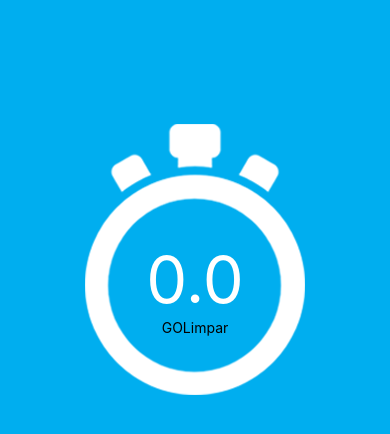
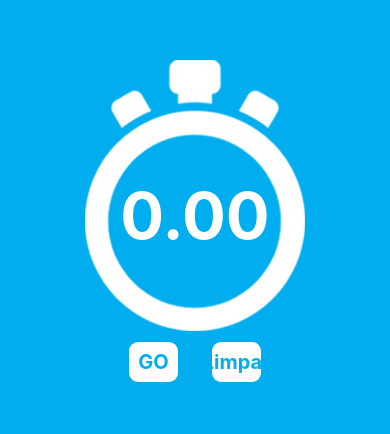
Before and after one commit to SamuelJacome/cronometro, a React Native app: screen / in a window 390 px wide. Shown: the part 194-628 px from the top of the page. Built offline with nearby package versions, Linux system fonts and the light colour scheme.

Commit message:
style base ok

```diff
--- a/App.js
+++ b/App.js
@@ -11,6 +11,13 @@ import {
 // import { Container } from './styles';
 
 export default class cronometro extends Component {
+
+  constructor(props){
+    super(props);
+    this.state = {
+      numero: 0
+    }
+  }
   render() {
     return (
     <View style = {styles.container}>
@@ -19,7 +26,7 @@ export default class cronometro extends Component {
        style = {styles.cronometro}
        />
 
-       <Text style={styles.timer}>0.0</Text>
+       <Text style={styles.timer}>{this.state.numero.toFixed(2)}</Text>
 
 
       <View style = {styles.btnArea}>
@@ -51,13 +58,29 @@ const styles = StyleSheet.create({
     marginTop: -160,
     color: '#FFF',
     fontSize: 65,
+    fontWeight: "bold",
 
   },
 
   btnArea:{
     flexDirection: 'row',
-    justifyContent: "space-between",
+    marginTop: 70,
+  },
 
+  btn:{
+    flex: 1,
+    justifyContent: 'center',
+    alignItems: 'center',
+    backgroundColor: '#FFF',
+    height: 40,
+    margin: 17,
+    borderRadius: 9,
+  },
+
+  btnTexto:{
+    fontSize: 20,
+    fontWeight: "bold",
+    color: '#00aeef'
   }
 
 })
```
